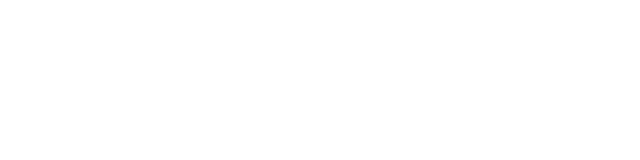
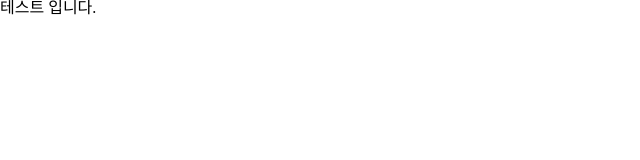
Before and after one commit to suho0815/MEME_FRONT_PROJECT, a React (Create React App) app: page /signup in a window 1280 px wide. Shown: the top 160 px of the page, without its empty margins (0-640 px from the left). Built offline with nearby package versions, Linux system fonts and the light colour scheme.

Commit message:
test: 라우팅 테스트

```diff
--- a/src/pages/Auth/Login.js
+++ b/src/pages/Auth/Login.js
@@ -1,4 +1,4 @@
 /** 로그인 페이지 */
 export const Login = () => {
-  return <div></div>
+  return <div>로그인</div>
 }
--- a/src/pages/Auth/SignUp.js
+++ b/src/pages/Auth/SignUp.js
@@ -1,4 +1,4 @@
 /** 회원가입 페이지 */
 export const SignUp = () => {
-  return <div></div>
+  return <div>테스트 입니다.</div>
 }
--- a/src/pages/Auth/index.js
+++ b/src/pages/Auth/index.js
@@ -1,2 +1,3 @@
 export * from './Login'
 export * from './SignUp'
+export * from './Detail_authentication'
```
